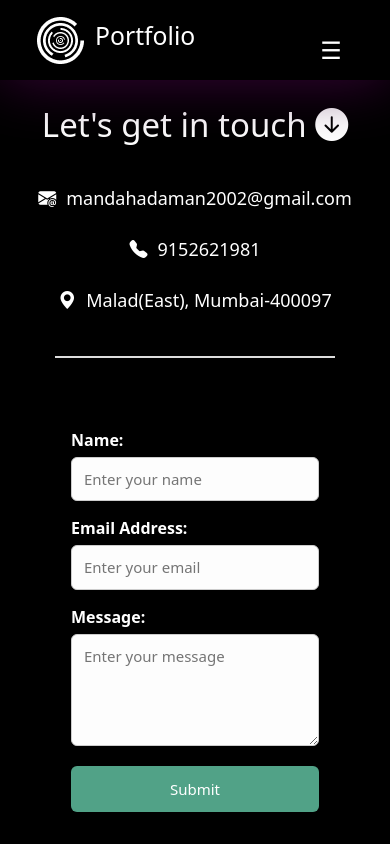
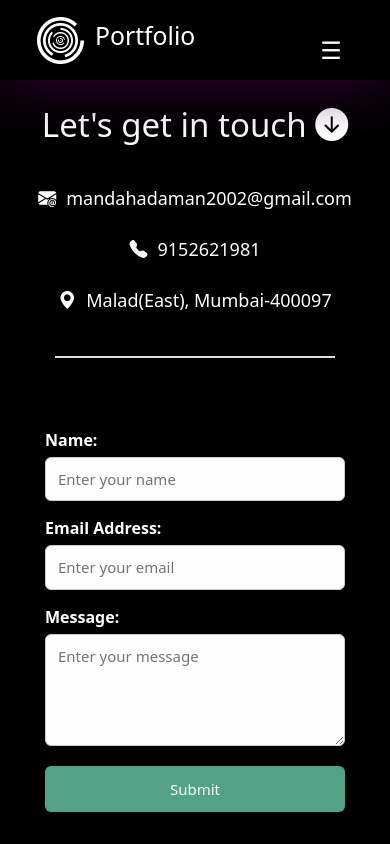
Before and after one commit to Amanmandahad/Portfolio, a React (Vite) app: page /contact in a window 390 px wide. Shown: the top 844 px of the page. Built offline with nearby package versions, Linux system fonts and the light colour scheme.

Commit message:
Updated fontsize

```diff
--- a/src/components/contact/Contact.module.css
+++ b/src/components/contact/Contact.module.css
@@ -120,7 +120,7 @@ button:hover {
 
   .info,
   .form {
-    max-width: 100%;
+    width: 100%;
     align-items: center;
   }
 
```
